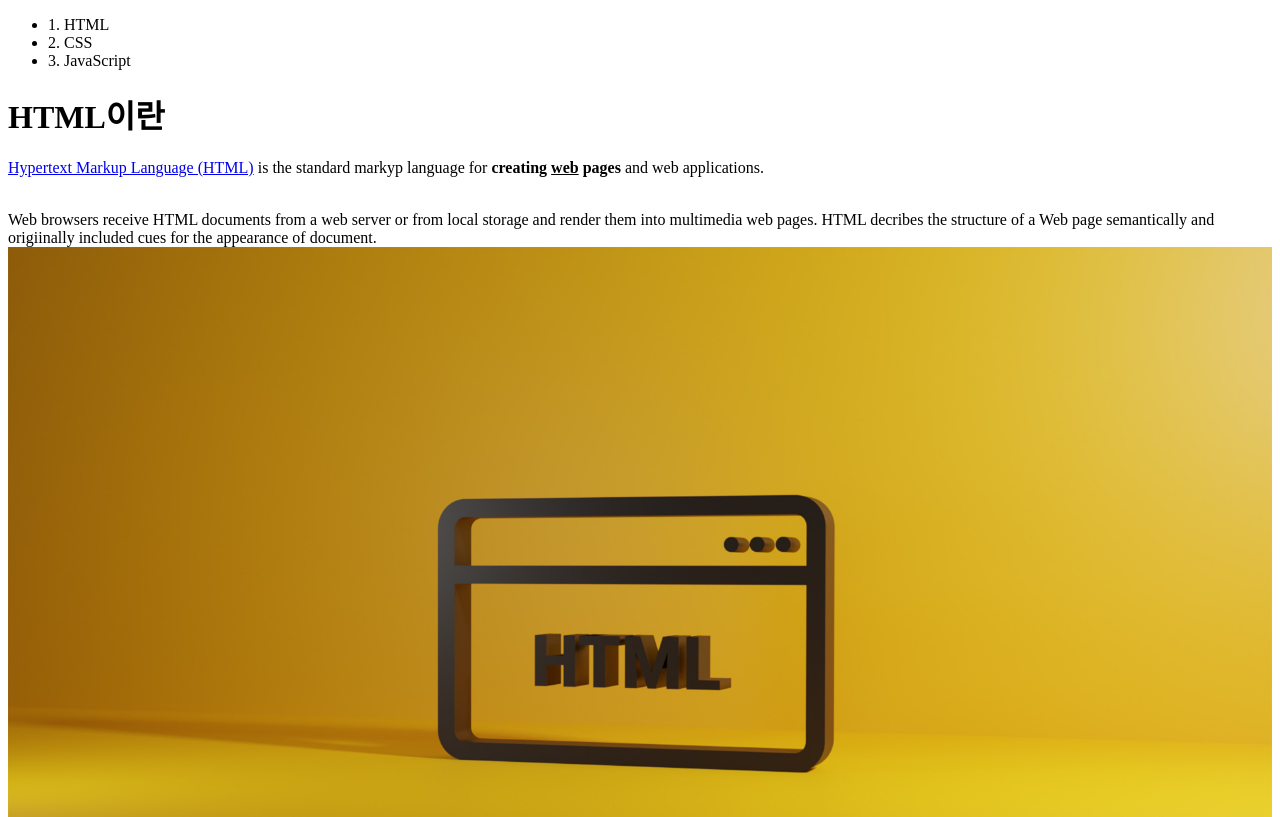
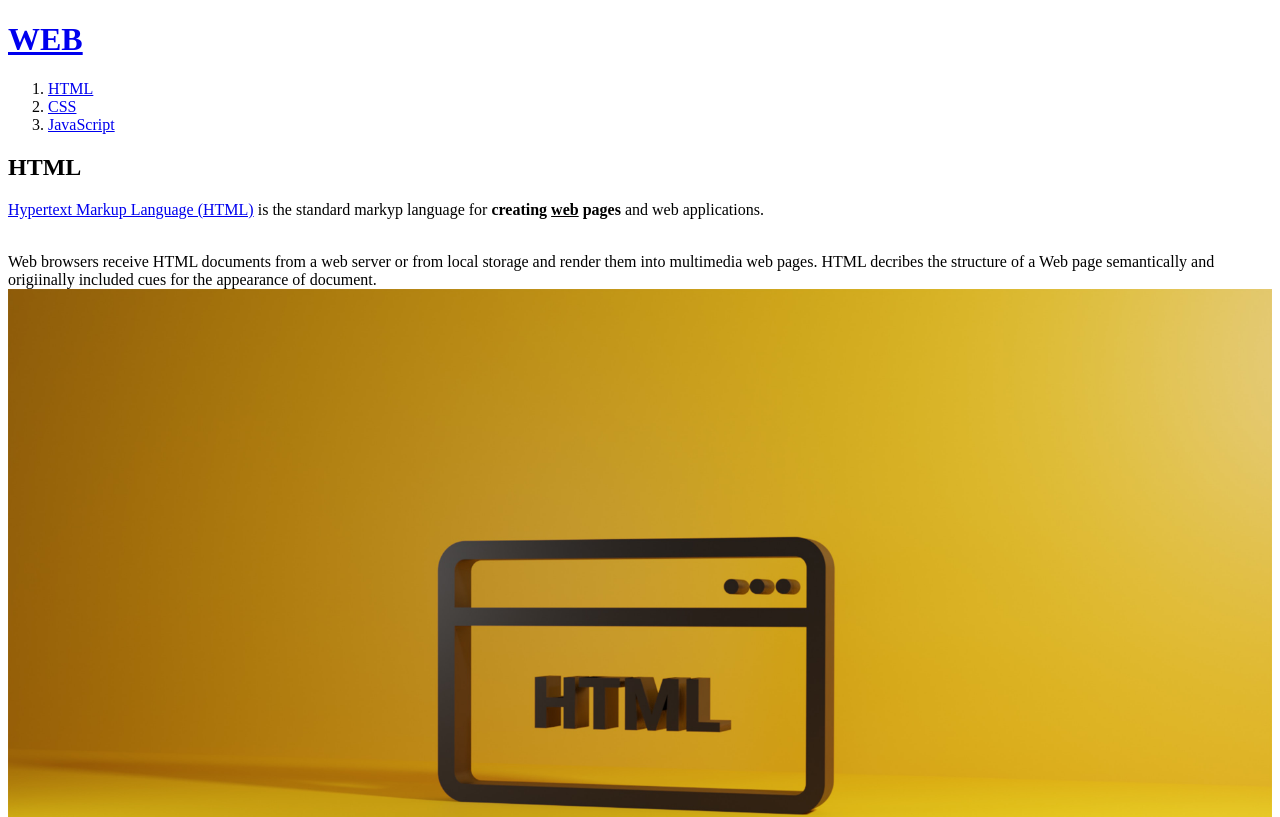
Before and after one commit to zeegeon/Web_Basic, a plain HTML site: page 1.html in a window 1280 px wide. Shown: the top 817 px of the page. Drawn offline with Linux system fonts and the light colour scheme.

Commit message:
Add html examples

```diff
--- a/1.html
+++ b/1.html
@@ -1,18 +1,19 @@
 <!doctype html>
 <html>
 <head>
-	<title>WEB1 - html</title>
+	<title>WEB1 - HTML</title>
 	<meta charset="utf-8">
 </head>
 
 <body>
-<ul>
-	<li>1. HTML</li>
-	<li>2. CSS</li>
-	<li>3. JavaScript</li>
-</ul>
+	<h1><a href="index.html">WEB</a></h1>
+	<ol>
+		<li><a href="1.html">HTML</a></li>
+		<li><a href="2.html">CSS</a></li>
+		<li><a href="3.html">JavaScript</a></li>
+	</ol>
 
-<h1>HTML이란</h1>
+	<h2>HTML</h2>
 	<a href="https://www.naver.com/">Hypertext Markup Language (HTML)</a> is the standard markyp
 	language for <strong>creating <u>web</u> pages</strong> and web applications.
 
```
Also changed, not shown: 2.html (added, +20 -0 lines), 3.html (added, +20 -0 lines), index.html (added, +20 -0 lines). Lines whose indentation alone changed are shown as unchanged.
